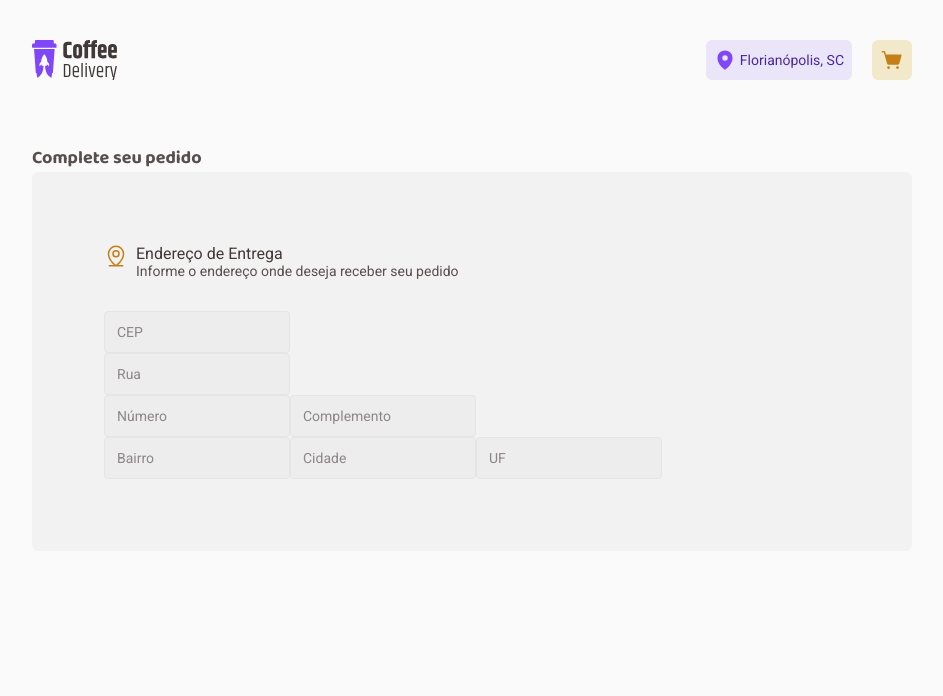
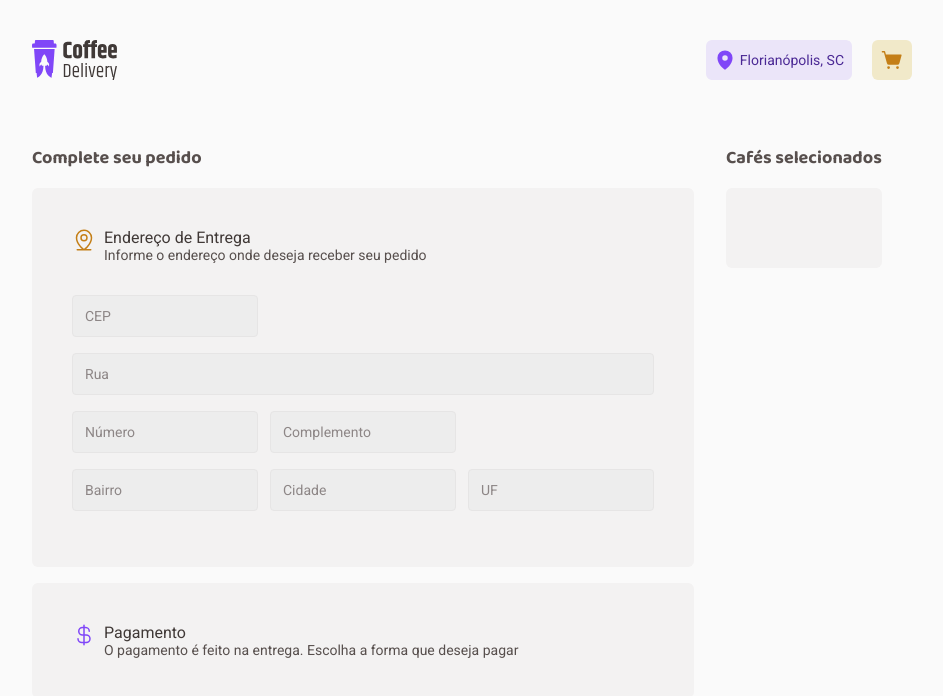
Before and after one commit to edutdutra/coffe-delivery, a React (Vite) app: page /checkout in a window 1280 px wide. Shown: the top 696 px of the page, without its empty margins (168-1111 px from the left). Built offline with nearby package versions, Linux system fonts and the light colour scheme.

Commit message:
refactor checkout page

```diff
--- /dev/null
+++ b/src/pages/Checkout/CheckoutForm/index.tsx
@@ -0,0 +1,21 @@
+import {BaseFormInput, CheckoutFormContainer, FormRow, StreetFormInput} from "./styles.ts";
+
+export function CheckoutForm() {
+    return (
+        <CheckoutFormContainer>
+            <BaseFormInput placeholder="CEP" />
+            <StreetFormInput placeholder="Rua" />
+
+            <FormRow>
+                <BaseFormInput placeholder="Número" />
+                <BaseFormInput placeholder="Complemento" />
+            </FormRow>
+
+            <FormRow>
+                <BaseFormInput placeholder="Bairro" />
+                <BaseFormInput placeholder="Cidade" />
+                <BaseFormInput placeholder="UF" />
+            </FormRow>
+        </CheckoutFormContainer>
+    )
+}
--- /dev/null
+++ b/src/pages/Checkout/CheckoutForm/styles.ts
@@ -0,0 +1,37 @@
+import styled from "styled-components";
+
+export const CheckoutFormContainer = styled.div`
+  border-radius: 6px;
+`
+
+export const BaseFormInput = styled.input`
+  display: flex;
+  padding: 12px;
+  border-radius: 4px;
+  align-items: center;
+
+  font-size: 14px;
+  margin-bottom: 16px;
+
+  background: ${(props) => props.theme['base-input']};
+  border: 1px solid ${(props) => props.theme['base-button']};
+
+  &:focus {
+    border: 1px solid ${(props) => props.theme['yellow-dark']};
+    outline: none;
+  }
+
+  &::placeholder {
+    color: ${(props) => props.theme['base-label']};
+  }
+`
+
+export const StreetFormInput = styled(BaseFormInput)`
+  width: 100%;
+`
+
+export const FormRow = styled.div`
+  display: flex;
+  flex-direction: row;
+  gap: 12px;
+`
--- a/src/pages/Checkout/index.tsx
+++ b/src/pages/Checkout/index.tsx
@@ -1,38 +1,43 @@
-import {AddressFormContainer, AddressFormHeader, BaseFormInput, CheckoutContainer, CheckoutTitle} from "./styles.ts";
-import {MapPinLine} from "@phosphor-icons/react";
+import {CheckoutForm} from "./CheckoutForm";
+import {CurrencyDollar, MapPinLine} from "@phosphor-icons/react";
+
+import {CheckoutBaseCard, CheckoutCardHeader, CheckoutColumn, CheckoutContainer, CheckoutTitle} from "./styles.ts";
 
 export function Checkout() {
     return (
         <CheckoutContainer>
-            <AddressFormContainer>
+            <form action="">
+                <CheckoutColumn>
                     <CheckoutTitle>Complete seu pedido</CheckoutTitle>
-
-                <form action="">
-                    <AddressFormHeader>
+                    <CheckoutBaseCard>
+                        <CheckoutCardHeader iconColor="yellowDark">
                             <MapPinLine size={24}/>
                             <div>
                                 <h2>Endereço de Entrega</h2>
                                 <span>Informe o endereço onde deseja receber seu pedido</span>
                             </div>
-                    </AddressFormHeader>
+                        </CheckoutCardHeader>
+                        <CheckoutForm/>
+                    </CheckoutBaseCard>
 
-                    <BaseFormInput placeholder="CEP" />
-                    <BaseFormInput placeholder="Rua" />
+                    <CheckoutBaseCard>
+                        <CheckoutCardHeader iconColor="purple">
+                            <CurrencyDollar size={24}/>
+                            <div>
+                                <h2>Pagamento</h2>
+                                <span>O pagamento é feito na entrega. Escolha a forma que deseja pagar</span>
+                            </div>
+                        </CheckoutCardHeader>
+                    </CheckoutBaseCard>
+                </CheckoutColumn>
 
-                    <div>
-                        <BaseFormInput placeholder="Número" />
-                        <BaseFormInput placeholder="Complemento" />
-                    </div>
+                <CheckoutColumn>
+                    <CheckoutTitle>Cafés selecionados</CheckoutTitle>
+                    <CheckoutBaseCard>
 
-                    <div>
-                        <BaseFormInput placeholder="Bairro" />
-                        <BaseFormInput placeholder="Cidade" />
-                        <BaseFormInput placeholder="UF" />
-                    </div>
-
+                    </CheckoutBaseCard>
+                </CheckoutColumn>
             </form>
-            </AddressFormContainer>
-
         </CheckoutContainer>
     )
 }
--- a/src/pages/Checkout/styles.ts
+++ b/src/pages/Checkout/styles.ts
@@ -1,10 +1,28 @@
 import styled from "styled-components";
+
+const ICON_COLOR = {
+    yellowDark: 'yellow-dark',
+    purple: 'purple'
+} as const
+
+export interface CheckoutCardHeaderProps {
+    iconColor: keyof typeof ICON_COLOR
+}
 
 export const CheckoutContainer = styled.div`
   display: flex;
-  padding: 4rem 0;
 
+  form {
+    display: flex;
+    padding: 4rem 0;
+    gap: 32px;
+  }
+`
+export const CheckoutColumn = styled.div`
+  display: flex;
   flex-direction: column;
+
+  gap: 16px;
 `
 
 export const CheckoutTitle = styled.h1`
@@ -13,31 +31,21 @@ export const CheckoutTitle = styled.h1`
   font-weight: 700;
 `
 
-export const AddressFormContainer = styled.div`
+export const CheckoutBaseCard = styled.div`
   display: flex;
   flex-direction: column;
+  background: ${(props) => props.theme['base-card']};
+  border-radius: 6px;
 
-  form {
-    background: ${(props) => props.theme['base-card']};
-    padding: 4.5rem;
-    border-radius: 6px;
-
-    div {
-      display: flex;
-      flex-direction: row;
-    }
-  }
+  padding: 2.5rem;
+  gap: 2rem;
 `
 
-export const AddressFormHeader = styled.div`
+export const CheckoutCardHeader = styled.div<CheckoutCardHeaderProps>`
   display: flex;
-  flex-direction: row;
 
-  align-items: start;
+  color: ${(props) => props.theme[ICON_COLOR[props.iconColor]]};
   gap: 8px;
-  margin-bottom: 32px;
-
-  color: ${(props) => props.theme['yellow-dark']};
 
   div {
     display: flex;
@@ -54,26 +62,4 @@ export const AddressFormHeader = styled.div`
       font-size: 14px;
       font-weight: 400;
     }
-  }
 `
-
-export const BaseFormInput = styled.input`
-  display: flex;
-  padding: 12px;
-  border-radius: 4px;
-  align-items: center;
-
-  font-size: 14px;
-
-  background: ${(props) => props.theme['base-input']};
-  border: 1px solid ${(props) => props.theme['base-button']};
-
-  &:focus {
-    border: 1px solid ${(props) => props.theme['yellow-dark']};
-    outline: none;
-  }
-
-  &::placeholder {
-    color: ${(props) => props.theme['base-label']};
-  }
-`
```
Lines whose indentation alone changed are shown as unchanged.
